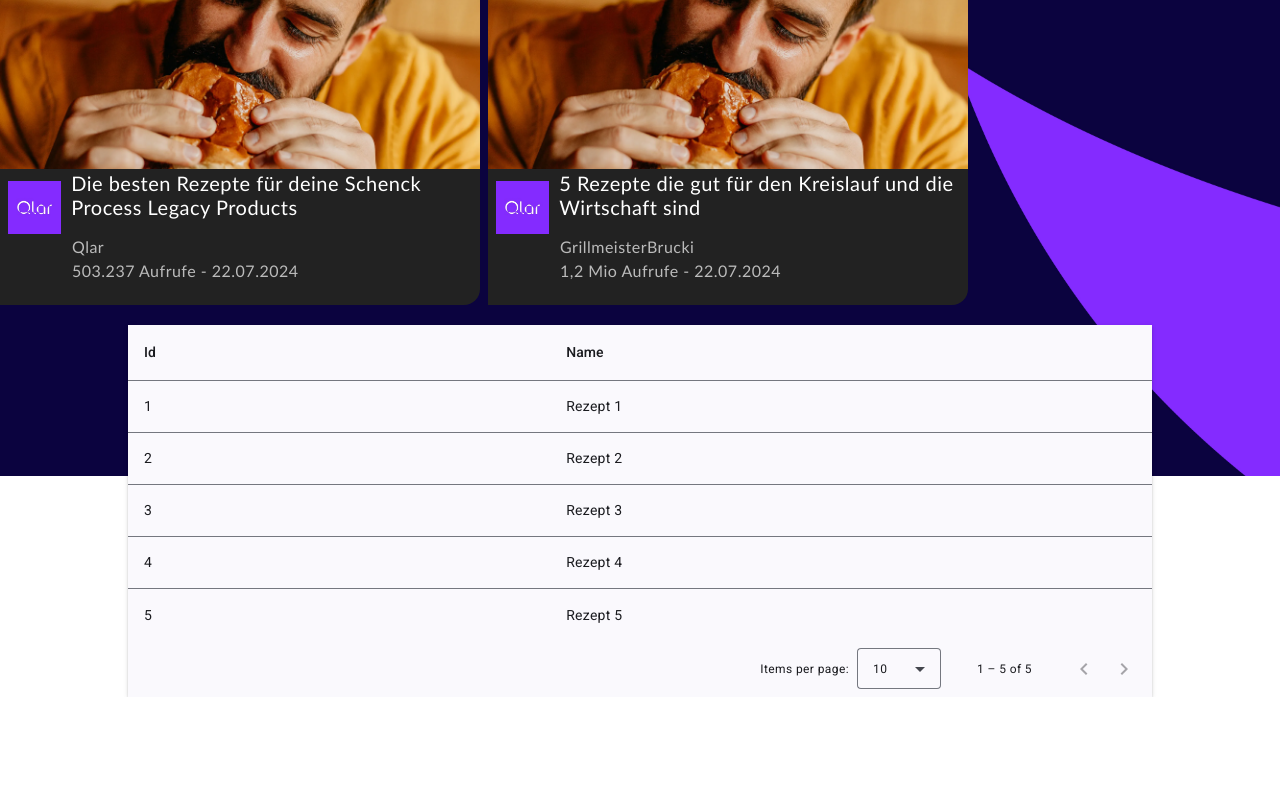
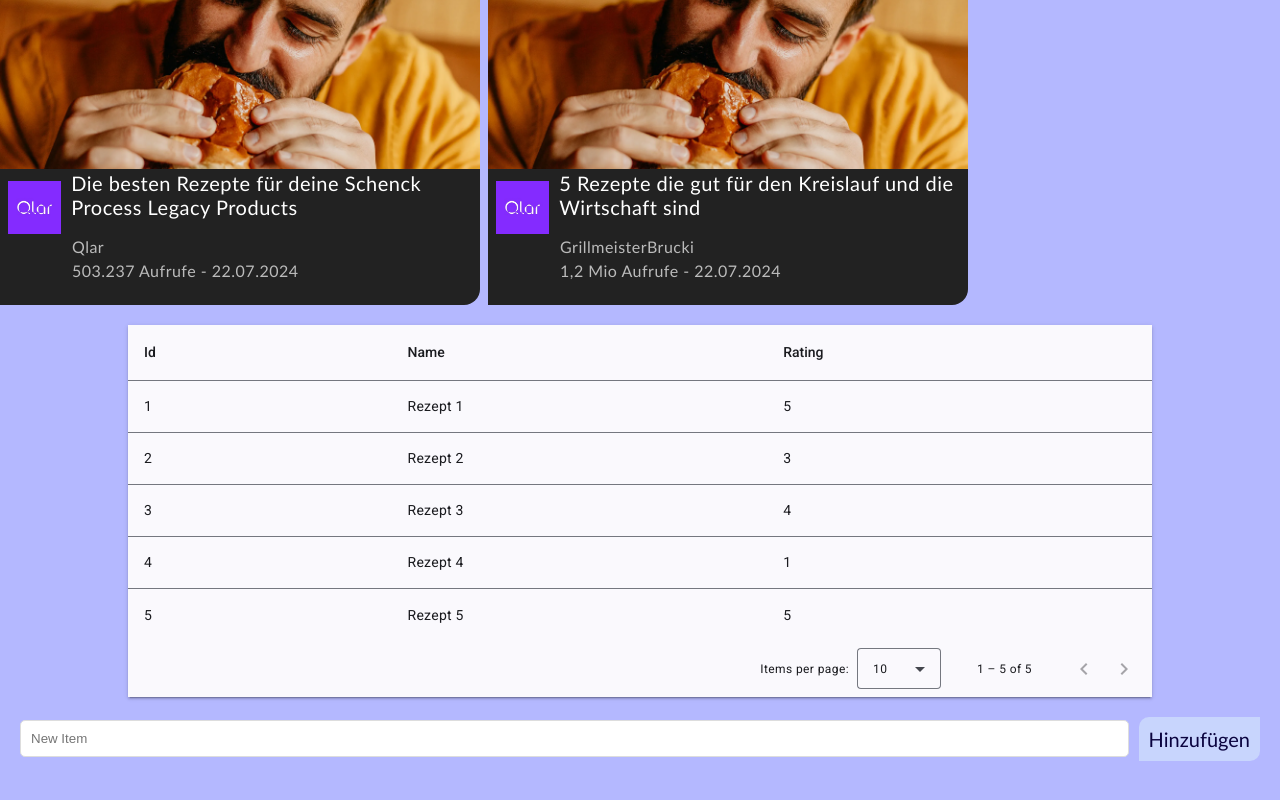
Before and after one commit to jDingert/playground_for_Christian, an Angular app in the folder QlarFoodApp/: page / in a window 1280 px wide. Shown: the part 324-1124 px from the top of the page. Before the commit the page ends 1021 px from the top, so only its background shows below. Built offline with nearby package versions, Linux system fonts and the light colour scheme.

Commit message:
Hinzugefügte Liste, UI Änderungen und kleinere Fixes

```diff
--- a/QlarFoodApp/package.json
+++ b/QlarFoodApp/package.json
@@ -24,6 +24,7 @@
     "@angular/router": "^18.1.0",
     "@angular/ssr": "^18.1.1",
     "express": "^4.18.2",
+    "papaparse": "^5.4.1",
     "rxjs": "~7.8.0",
     "tslib": "^2.3.0",
     "zone.js": "~0.14.3"
--- a/QlarFoodApp/src/app/app.component.html
+++ b/QlarFoodApp/src/app/app.component.html
@@ -29,3 +29,11 @@
 
 
 <app-data-table></app-data-table>
+
+
+<div class="listandbutton">
+  <input #newItemInput type="text" placeholder="New Item">
+  <app-button [label]="'Hinzufügen'" (click)="addItem(newItemInput.value); newItemInput.value=''"></app-button>
+</div>
+
+<app-liste [items]="listItems"></app-liste>
--- a/QlarFoodApp/src/app/app.component.scss
+++ b/QlarFoodApp/src/app/app.component.scss
@@ -27,3 +27,19 @@
     flex-direction: row;
     margin-top: 1em;
 }
+
+
+.listandbutton {
+    display: flex;
+    align-items: center;
+    margin: 20px;
+
+  }
+  //Chef Code
+  .listandbutton input[type="text"] {
+    flex: 1;
+    padding: 10px;
+    border: 1px solid #ddd;
+    border-radius: 5px;
+    margin-right: 10px;
+  }
--- a/QlarFoodApp/src/app/app.component.ts
+++ b/QlarFoodApp/src/app/app.component.ts
@@ -5,14 +5,22 @@ import { SearchbarComponent } from './components/searchbar/searchbar.component';
 import { SidebarComponent } from "./components/sidebar/sidebar.component";
 import { FoodChooseScreenComponent } from "./components/food-choose-screen/food-choose-screen.component";
 import { DataTableComponent } from "./components/data-table/data-table.component";
+import { ListeComponent } from "./components/liste/liste.component";
 
 @Component({
   selector: 'app-root',
   standalone: true,
-  imports: [RouterOutlet, ButtonComponent, SearchbarComponent, SidebarComponent, FoodChooseScreenComponent, DataTableComponent],
+  imports: [RouterOutlet, ButtonComponent, SearchbarComponent, SidebarComponent, FoodChooseScreenComponent, DataTableComponent, ListeComponent],
   templateUrl: './app.component.html',
   styleUrl: './app.component.scss'
 })
 export class AppComponent {
   title = 'QlarFoodApp';
+  listItems: string[] = [];
+
+  addItem(newItem: string) {
+    if (newItem) {
+      this.listItems.push(newItem);
+    }
+  }
 }
--- a/QlarFoodApp/src/app/components/button/button.component.scss
+++ b/QlarFoodApp/src/app/components/button/button.component.scss
@@ -2,15 +2,17 @@
 
     font-family: 'Gill Sans', 'Gill Sans MT', 'Calibri', 'Trebuchet MS', sans-serif;
     font-size: 1.25em;
-    color: #ffffff;
-    background-color: transparent;
+    background-color: #c8d5fd;
+    color: #0a033f;
     border: none;
     padding: 0.5em;
+    border-top-left-radius: 0.5em;
+    border-bottom-right-radius: 0.5em;
 
 
 
     &:hover {
-        background-color: #c8d5fd;
+        background-color: #dde6fe;
         color: #0a033f;
         padding: 0.5em;
         border-top-left-radius: 0.5em;
@@ -27,7 +29,7 @@
     }
 
     &:active {
-        background-color: #dde6fe;
+        background-color: #ceaaff;
         color: #0a033f;
         transform: scale(0.98);
     }
--- a/QlarFoodApp/src/app/components/data-table/data-table.component.ts
+++ b/QlarFoodApp/src/app/components/data-table/data-table.component.ts
@@ -18,7 +18,7 @@ export class DataTableComponent implements AfterViewInit {
   dataSource = new DataTableDataSource();
 
   /** Columns displayed in the table. Columns IDs can be added, removed, or reordered. */
-  displayedColumns = ['id', 'name'];
+  displayedColumns = ['id', 'name', 'rating'];
 
   ngAfterViewInit(): void {
     this.dataSource.sort = this.sort;
--- /dev/null
+++ b/QlarFoodApp/src/app/components/liste/liste.component.html
@@ -0,0 +1,6 @@
+<ul>
+    <li *ngFor="let item of items; let i = index">
+      {{ item }}
+      <app-button [label]="'Entfernen'" (click)="removeItem(i)"></app-button>
+    </li>
+  </ul>
--- /dev/null
+++ b/QlarFoodApp/src/app/components/liste/liste.component.scss
@@ -0,0 +1,30 @@
+//Chef Code
+ul {
+    list-style-type: none;
+    padding: 1em;
+    margin: 1em;
+  }
+
+  li {
+    padding: 10px;
+    border: 1px solid #ddd;
+    margin-bottom: 5px;
+    background-color: #f9f9f9;
+    border-radius: 5px;
+    display: flex;
+    justify-content: space-between;
+    align-items: center;
+  }
+
+  button {
+    background-color: #ff4d4d;
+    color: white;
+    border: none;
+    border-radius: 5px;
+    padding: 5px 10px;
+    cursor: pointer;
+  }
+
+  button:hover {
+    background-color: #e60000;
+  }
--- /dev/null
+++ b/QlarFoodApp/src/app/components/liste/liste.component.ts
@@ -0,0 +1,25 @@
+import { NgFor } from '@angular/common';
+import { Component, input, Input } from '@angular/core';
+import { ButtonComponent } from "../button/button.component";
+
+
+@Component({
+  selector: 'app-liste',
+  standalone: true,
+  imports: [NgFor, ButtonComponent],
+  templateUrl: './liste.component.html',
+  styleUrl: './liste.component.scss'
+})
+export class ListeComponent {
+
+  @Input() items: string[] = [];
+
+  //Chef Code
+  addItem(newItem: string) {
+    this.items.push(newItem);
+  }
+
+  removeItem(index: number) {
+    this.items.splice(index, 1);
+  }
+}
--- a/QlarFoodApp/src/styles.scss
+++ b/QlarFoodApp/src/styles.scss
@@ -1,10 +1,14 @@
-.BackgroundPic{
+/*.BackgroundPic{
 
     background-image: url('/assets/images/Background.jpg');
     background-size: cover;  // Deckt den gesamten Container ab
     background-repeat: no-repeat;  // Verhindert das Wiederholen des Bildes
     background-position: center center;
-}
+}*/
+
+body {
+    background-color: #b4b8ff;
+  }
 
 .QlarLogo{
 
--- /dev/null
+++ b/package.json
@@ -0,0 +1,5 @@
+{
+  "dependencies": {
+    "papaparse": "^5.4.1"
+  }
+}
```
Also changed, not shown: 2 other files (tests, documents, lock files or other folders).
